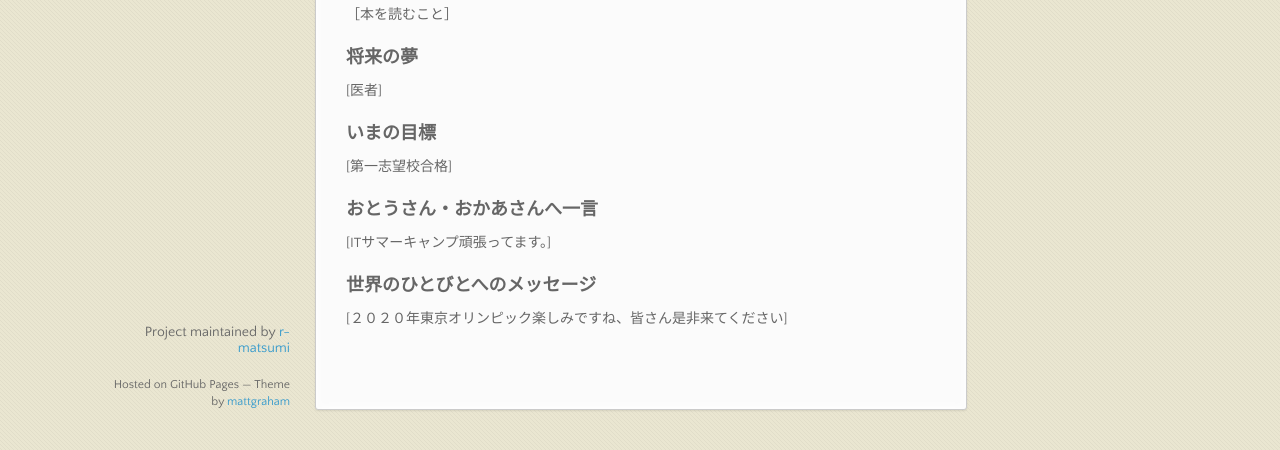
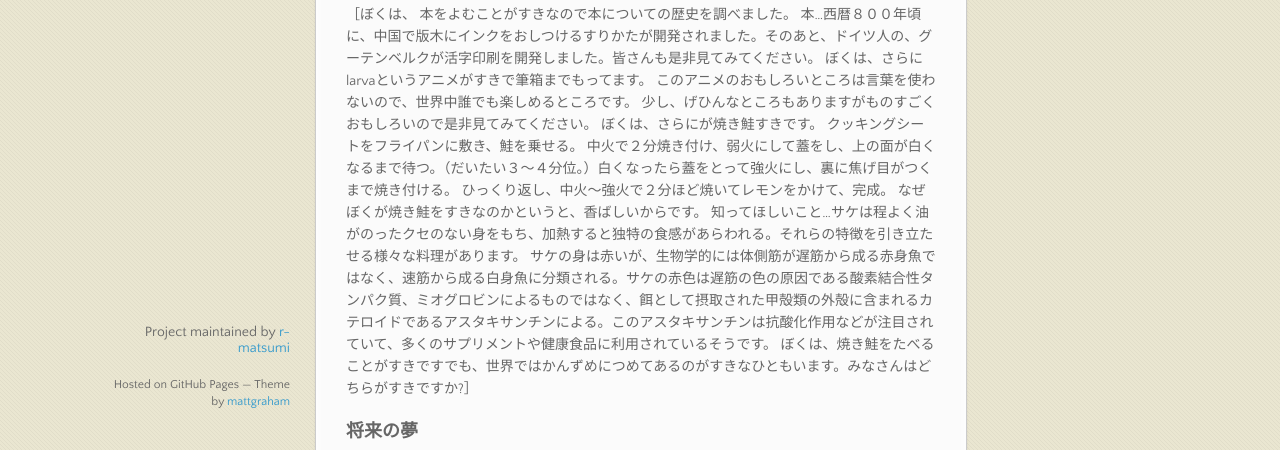
Before and after one commit to r-matsumi/web, a plain HTML site: page index.html in a window 1280 px wide. Shown: the part 350-800 px from the top of the page. Drawn offline with nearby package versions, Linux system fonts and the light colour scheme.

Commit message:
Update index.html

```diff
--- a/index.html
+++ b/index.html
@@ -49,7 +49,20 @@
 <img src=”web/images/larva 2.jpg” width=”900” height=”630“>
 
 
-<p>［本を読むこと］</p>
+<p>［ぼくは、 本をよむことがすきなので本についての歴史を調べました。
+本…西暦８００年頃に、中国で版木にインクをおしつけるすりかたが開発されました。そのあと、ドイツ人の、グーテンベルクが活字印刷を開発しました。皆さんも是非見てみてください。
+ぼくは、さらにlarvaというアニメがすきで筆箱までもってます。
+このアニメのおもしろいところは言葉を使わないので、世界中誰でも楽しめるところです。
+少し、げひんなところもありますがものすごくおもしろいので是非見てみてください。
+ぼくは、さらにが焼き鮭すきです。
+クッキングシートをフライパンに敷き、鮭を乗せる。
+中火で２分焼き付け、弱火にして蓋をし、上の面が白くなるまで待つ。（だいたい３〜４分位。）白くなったら蓋をとって強火にし、裏に焦げ目がつくまで焼き付ける。
+ひっくり返し、中火〜強火で２分ほど焼いてレモンをかけて、完成。
+なぜぼくが焼き鮭をすきなのかというと、香ばしいからです。
+知ってほしいこと…サケは程よく油がのったクセのない身をもち、加熱すると独特の食感があらわれる。それらの特徴を引き立たせる様々な料理があります。
+サケの身は赤いが、生物学的には体側筋が遅筋から成る赤身魚ではなく、速筋から成る白身魚に分類される。サケの赤色は遅筋の色の原因である酸素結合性タンパク質、ミオグロビンによるものではなく、餌として摂取された甲殻類の外殻に含まれるカテロイドであるアスタキサンチンによる。このアスタキサンチンは抗酸化作用などが注目されていて、多くのサプリメントや健康食品に利用されているそうです。
+
+ぼくは、焼き鮭をたべることがすきですでも、世界ではかんずめにつめてあるのがすきなひともいます。みなさんはどちらがすきですか?］</p>
 
 <h3>
 <a id="将来の夢" class="anchor" href="#%E5%B0%86%E6%9D%A5%E3%81%AE%E5%A4%A2" aria-hidden="true"><span aria-hidden="true" class="octicon octicon-link"></span></a>将来の夢</h3>
```
